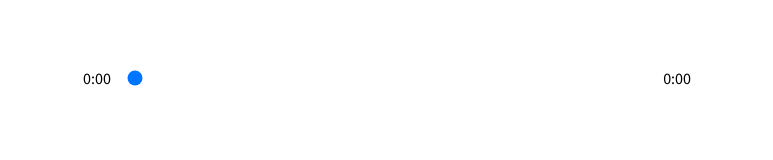
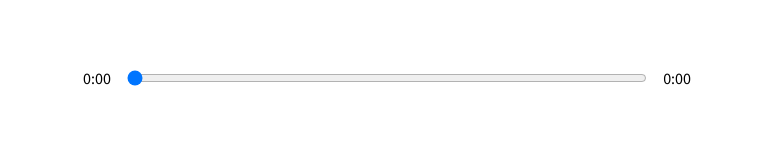
Before and after one commit to massjack1/react-player, a React (Create React App) app: page / in a window 1280 px wide. Shown: the part 508-668 px from the top of the page, without its empty margins (253-1026 px from the left). Built offline with nearby package versions, Linux system fonts and the light colour scheme.

Commit message:
Skip customization of the input

```diff
--- a/src/styles/_player.scss
+++ b/src/styles/_player.scss
@@ -12,8 +12,6 @@
     align-items: center;
     input {
         width: 100%;
-        -webkit-appearance: none;
-        background: transparent;
         cursor: pointer;
     }
     p {
@@ -31,7 +29,3 @@
         cursor: pointer;
     }
 }
-
-input [type="range"]:focus {
-    outline: none;
-}
```
